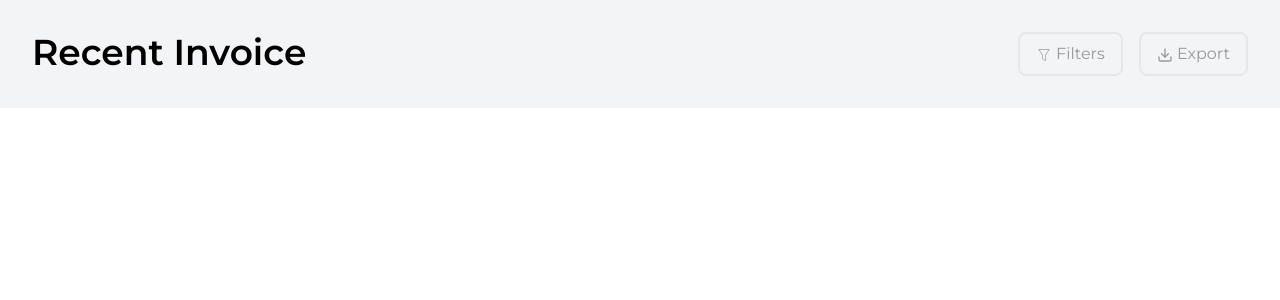
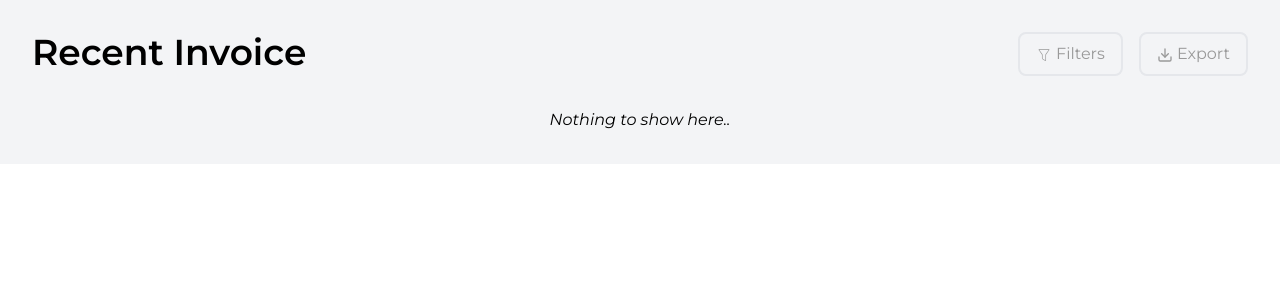
Before and after one commit to sparkle666/Bizpay, a React (Vite) app: page /invoice in a window 1280 px wide. Shown: the top 300 px of the page. Built offline with nearby package versions, Linux system fonts and the light colour scheme.

Commit message:
Update Invoice.tsx

```diff
--- a/src/pages/Invoice/Invoice.tsx
+++ b/src/pages/Invoice/Invoice.tsx
@@ -3,7 +3,7 @@ import { FiDownload } from "react-icons/fi";
 
 const Invoice = () => {
     return (
-        <section className='bg-gray-100 p-8 text-black'>
+        <section className='bg-gray-100 p-8 space-y-8 text-black'>
             <div className="md:flex justify-between">
                 <h1 className='text-4xl font-semibold'>
                     Recent Invoice
@@ -17,6 +17,10 @@ const Invoice = () => {
                     </button>
                 </span>
             </div>
+
+            <div className="text-center">
+                <i className="">Nothing to show here..</i>
+            </div>
         </section>
     )
 }
```
